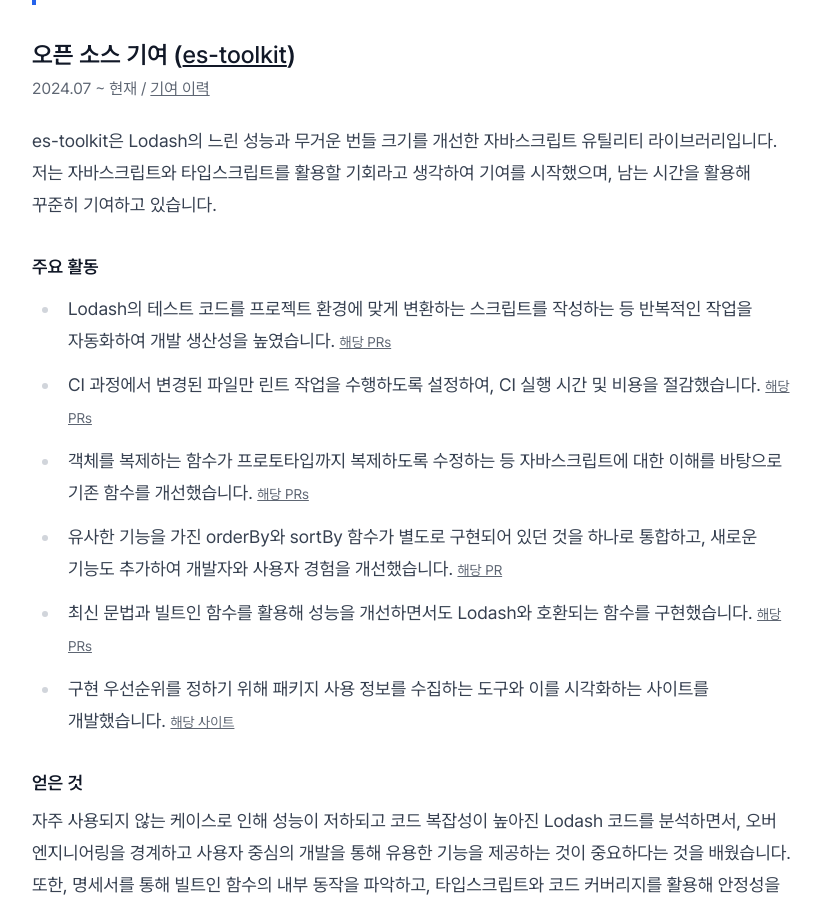
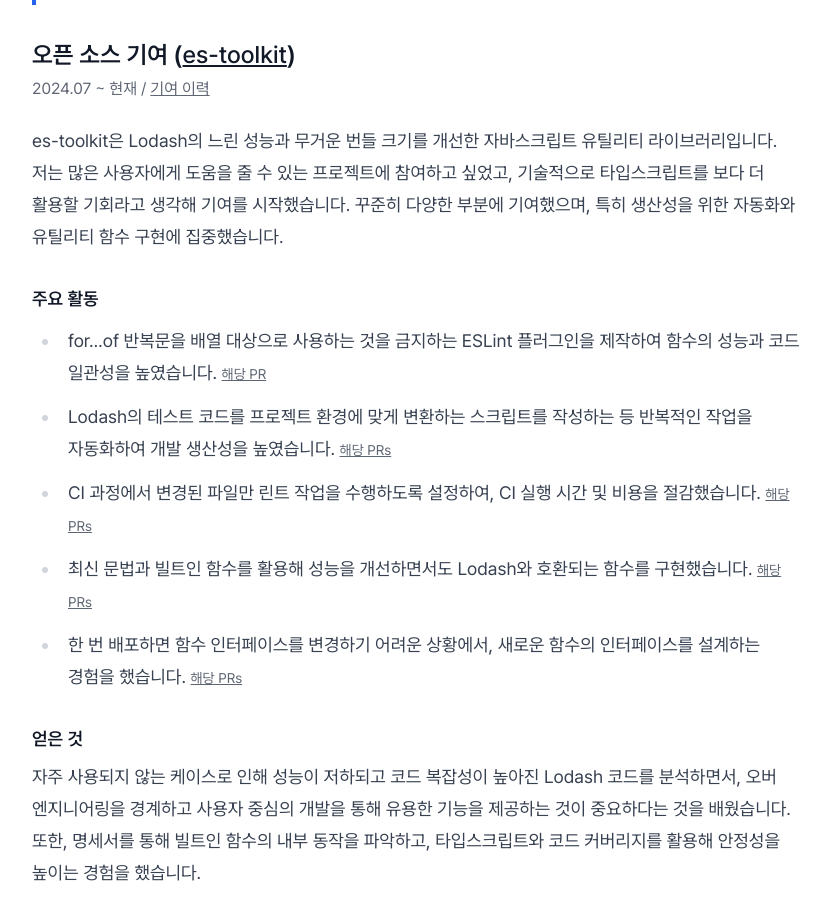
Before and after one commit to dayongkr/resume, a Next.js app: page / in a window 1280 px wide. Shown: the part 484-1390 px from the top of the page, without its empty margins (224-1054 px from the left). Built offline with nearby package versions, Linux system fonts and the light colour scheme.

Commit message:
fix(project): update project section content and remove redundant details

```diff
--- a/src/app/_components/ProjectSection.tsx
+++ b/src/app/_components/ProjectSection.tsx
@@ -18,13 +18,22 @@ export function ProjectSection() {
           link={{ title: '기여 이력', href: 'https://github.com/toss/es-toolkit/commits?author=dayongkr' }}
         />
         <p>
-          es-toolkit은 Lodash의 느린 성능과 무거운 번들 크기를 개선한 자바스크립트 유틸리티 라이브러리입니다. 저는
-          자바스크립트와 타입스크립트를 활용할 기회라고 생각하여 기여를 시작했으며, 남는 시간을 활용해 꾸준히 기여하고
-          있습니다.
+          es-toolkit은 Lodash의 느린 성능과 무거운 번들 크기를 개선한 자바스크립트 유틸리티 라이브러리입니다. 저는 많은
+          사용자에게 도움을 줄 수 있는 프로젝트에 참여하고 싶었고, 기술적으로 타입스크립트를 보다 더 활용할 기회라고
+          생각해 기여를 시작했습니다. 꾸준히 다양한 부분에 기여했으며, 특히 생산성을 위한 자동화와 유틸리티 함수 구현에
+          집중했습니다.
         </p>
         <List
           title="주요 활동"
           items={[
+            {
+              children:
+                'for…of 반복문을 배열 대상으로 사용하는 것을 금지하는 ESLint 플러그인을 제작하여 함수의 성능과 코드 일관성을 높였습니다.',
+              link: {
+                title: '해당 PR',
+                href: 'https://github.com/toss/es-toolkit/pull/587',
+              },
+            },
             {
               children:
                 'Lodash의 테스트 코드를 프로젝트 환경에 맞게 변환하는 스크립트를 작성하는 등 반복적인 작업을 자동화하여 개발 생산성을 높였습니다.',
@@ -42,22 +51,6 @@ export function ProjectSection() {
               },
             },
             {
-              children:
-                '객체를 복제하는 함수가 프로토타입까지 복제하도록 수정하는 등 자바스크립트에 대한 이해를 바탕으로 기존 함수를 개선했습니다.',
-              link: {
-                title: '해당 PRs',
-                href: 'https://github.com/search?q=repo%3Atoss%2Fes-toolkit+type%3Apr++author%3Adayongkr+is%3Amerged+in%3Atitle+++NOT+%22compatibility+%22NOT+%22number+case%22++NOT+%22compat%22+NOT+%22sortBy%22+AND+%22feat%22+OR+%22modernize%22+&type=pullrequests&s=created&o=desc',
-              },
-            },
-            {
-              children:
-                '유사한 기능을 가진 orderBy와 sortBy 함수가 별도로 구현되어 있던 것을 하나로 통합하고, 새로운 기능도 추가하여 개발자와 사용자 경험을 개선했습니다.',
-              link: {
-                title: '해당 PR',
-                href: 'https://github.com/toss/es-toolkit/pull/407',
-              },
-            },
-            {
               children: '최신 문법과 빌트인 함수를 활용해 성능을 개선하면서도 Lodash와 호환되는 함수를 구현했습니다.',
               link: {
                 title: '해당 PRs',
@@ -66,10 +59,10 @@ export function ProjectSection() {
             },
             {
               children:
-                '구현 우선순위를 정하기 위해 패키지 사용 정보를 수집하는 도구와 이를 시각화하는 사이트를 개발했습니다.',
+                '한 번 배포하면 함수 인터페이스를 변경하기 어려운 상황에서, 새로운 함수의 인터페이스를 설계하는 경험을 했습니다.',
               link: {
-                title: '해당 사이트',
-                href: 'https://dependents-tracker.vercel.app/',
+                title: '해당 PRs',
+                href: 'https://github.com/search?q=repo:toss/es-toolkit+type:pr++author:dayongkr+is:merged+in:title+++%22sortBy%22+NOT+%22compat%22&type=pullrequests&s=created&o=desc',
               },
             },
           ]}
```
